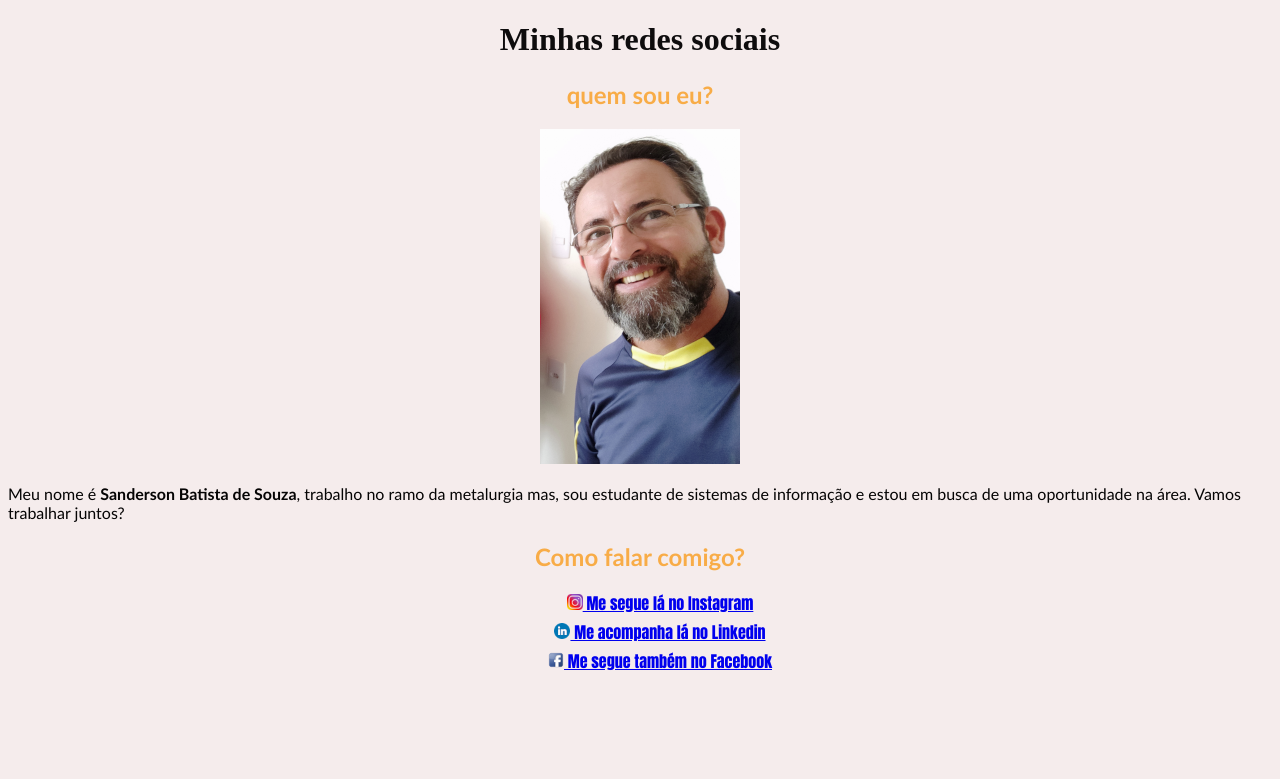
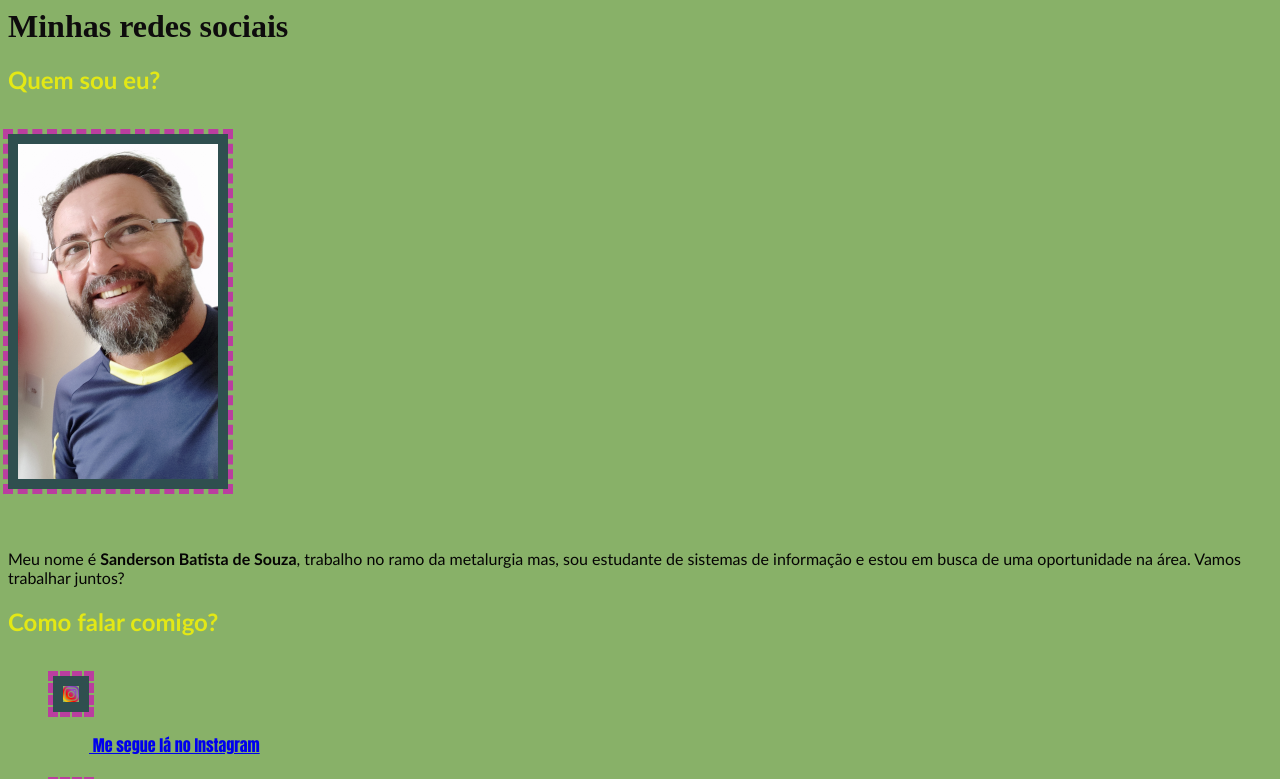
Before and after one commit to sandersonbsouza/html-css, a plain HTML site: page exercicios/ex 010/minhas redes sociais/index.html in a window 1280 px wide. Shown: the top 779 px of the page. Drawn offline with Linux system fonts and the light colour scheme.

Commit message:
modifiquei o arquivo

```diff
--- a/exercicios/ex 010/minhas redes sociais/index.html
+++ b/exercicios/ex 010/minhas redes sociais/index.html
@@ -6,32 +6,33 @@
     <meta name="viewport" content="width=device-width, initial-scale=1.0">
     <link rel="stylesheet" type="text/css" href="redesociais.css">
     <title>Minhas redes sociais</title>
+
 </head>
 <body class="fundo">
-    <center>
-        <h1>Minhas redes sociais</h1>
-    </center>
-    <center>
-        <h2>quem sou eu?</h2>
-    </center>
 
 
-        <center><div><img src="eumesmopequena.png" border-radios="50px" alt="Self"></div></center>
+        <h1>Minhas redes sociais</h1>
 
+
+        <h2>Quem sou eu?</h2>
+
+
+
+        <div><img src="eumesmopequena.png" border-radios="50px" alt="Self"></div>
 
         <p>Meu nome é <strong>Sanderson Batista de Souza</strong>, trabalho no ramo da metalurgia mas, sou estudante de sistemas de informação e estou em busca de uma oportunidade na área.  Vamos trabalhar juntos?</p>
 
 
-    <center>
+
         <h2>Como falar comigo?</h2>
-    </center>
-    <center>
+
+
         <ul>
             <li><a href="https://www.instagram.com/sanderson6598/" target="_blank" > <img src="Instagram16.png" alt="Instagram"> Me segue lá no Instagram</a></li>
             <li><a href="https://www.linkedin.com/in/sanderson-batista-519b5b180/" target="_blank" > <img src="linkedin16.png" alt="Linkedin"> Me acompanha lá no Linkedin</a></li>
             <li><a href="https://www.facebook.com/sanderson.souza.7" target="_blank" > <img src="face16.png" alt=""> Me segue também no Facebook</a></li>
         </ul>
-    </center>
+
 
 </body>
 </html>
--- a/exercicios/ex 010/minhas redes sociais/redesociais.css
+++ b/exercicios/ex 010/minhas redes sociais/redesociais.css
@@ -1,17 +1,27 @@
+@charset "UTF-8";
+body {
+  background-color: rgba(68, 133, 16, 0.63);
+}
 h1{
     font-style: bold;
     align-content: center;
     color: #0e0c0d;
+    margin: auto;
   }
 
   h2{
 
     size: 20px;
     font-family: 'Trebuchet MS', 'Lucida Sans Unicode', 'Lucida Grande', 'Lucida Sans', Arial, sans-serif;
-    color: rgb(248, 172, 71);
+    color: rgba(233, 236, 16, 0.938);
   }
-  .fundo{
-    background-color: #f5ecec;
+  img{
+    border: 10px solid darkslategray;
+    margin: auto;
+    margin: 20px auto 40px auto;
+    outline: 5px dashed rgba(206, 20, 181, 0.726);
+    text-decoration: none;
+
   }
   p{
     font-family: 'Trebuchet MS', 'Lucida Sans Unicode', 'Lucida Grande', 'Lucida Sans', Arial, sans-serif;
```
